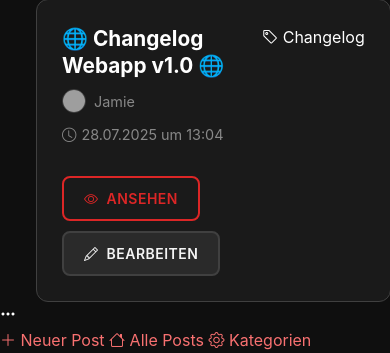
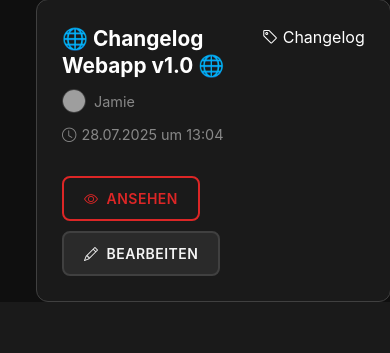
Before and after one commit to EYGjamie/EntropyGaming, a Flask app: page /forum/ in a window 390 px wide. Shown: the part 3292-3645 px from the top of the page. After the commit the page ends 3594 px from the top, so only its background shows below. Run offline with Flask 3, Linux system fonts and the light colour scheme; a user stored in the database is signed in; data comes from the database, SQL or seed files in the repository; both versions use the stored data as it was after the commit; data that the repository does not hold is empty; some libraries are stand-ins or nearby versions; grey boxes are pictures that could not be loaded.

Commit message:
Remove mobile quick actions from forum index
Deleted the mobile quick actions floating button and menu from the forum index template. This simplifies the UI and removes redundant navigation options for mobile users.

```diff
--- a/webapp/internal/templates/forum/index.html
+++ b/webapp/internal/templates/forum/index.html
@@ -260,26 +260,6 @@
         </div>
     </div>
 </div>
-
-<!-- Quick Actions Floating Button (Mobile) -->
-<div class="mobile-quick-actions">
-    <div class="quick-actions-btn" onclick="toggleQuickActions()">
-        <i class="bi bi-three-dots"></i>
-    </div>
-    <div class="quick-actions-menu" id="quickActionsMenu">
-        <a href="{{ url_for('forum.create_post') }}" class="quick-action">
-            <i class="bi bi-plus-lg"></i> Neuer Post
-        </a>
-        <a href="{{ url_for('forum.index') }}" class="quick-action">
-            <i class="bi bi-house"></i> Alle Posts
-        </a>
-        {% if 'Projektleitung' in roles or 'Developer' in roles %}
-        <a href="{{ url_for('forum.manage_categories') }}" class="quick-action">
-            <i class="bi bi-gear"></i> Kategorien
-        </a>
-        {% endif %}
-    </div>
-</div>
 {% endblock %}
 
 {% block page_js %}
```
Also changed, not shown: db/data/test.db.
